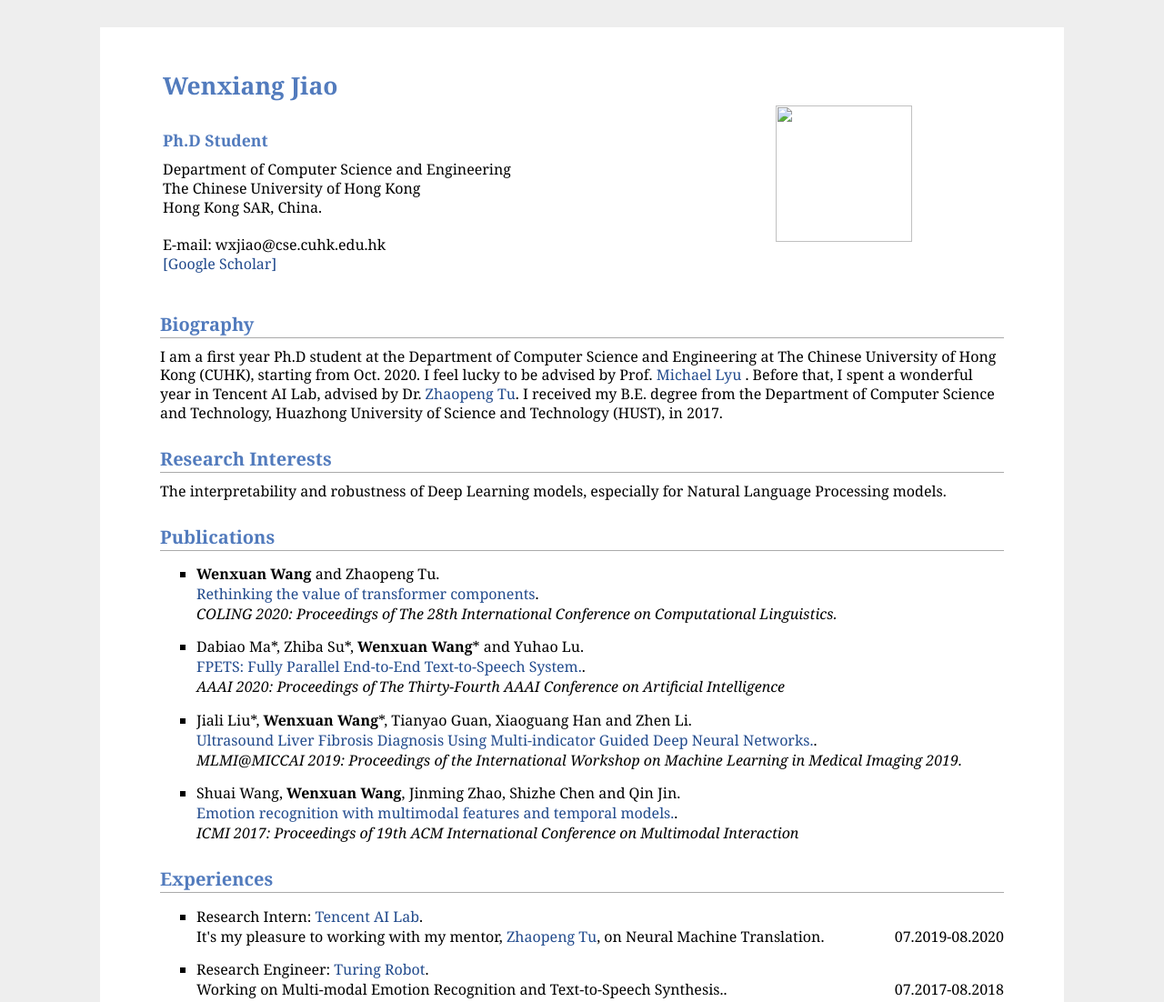
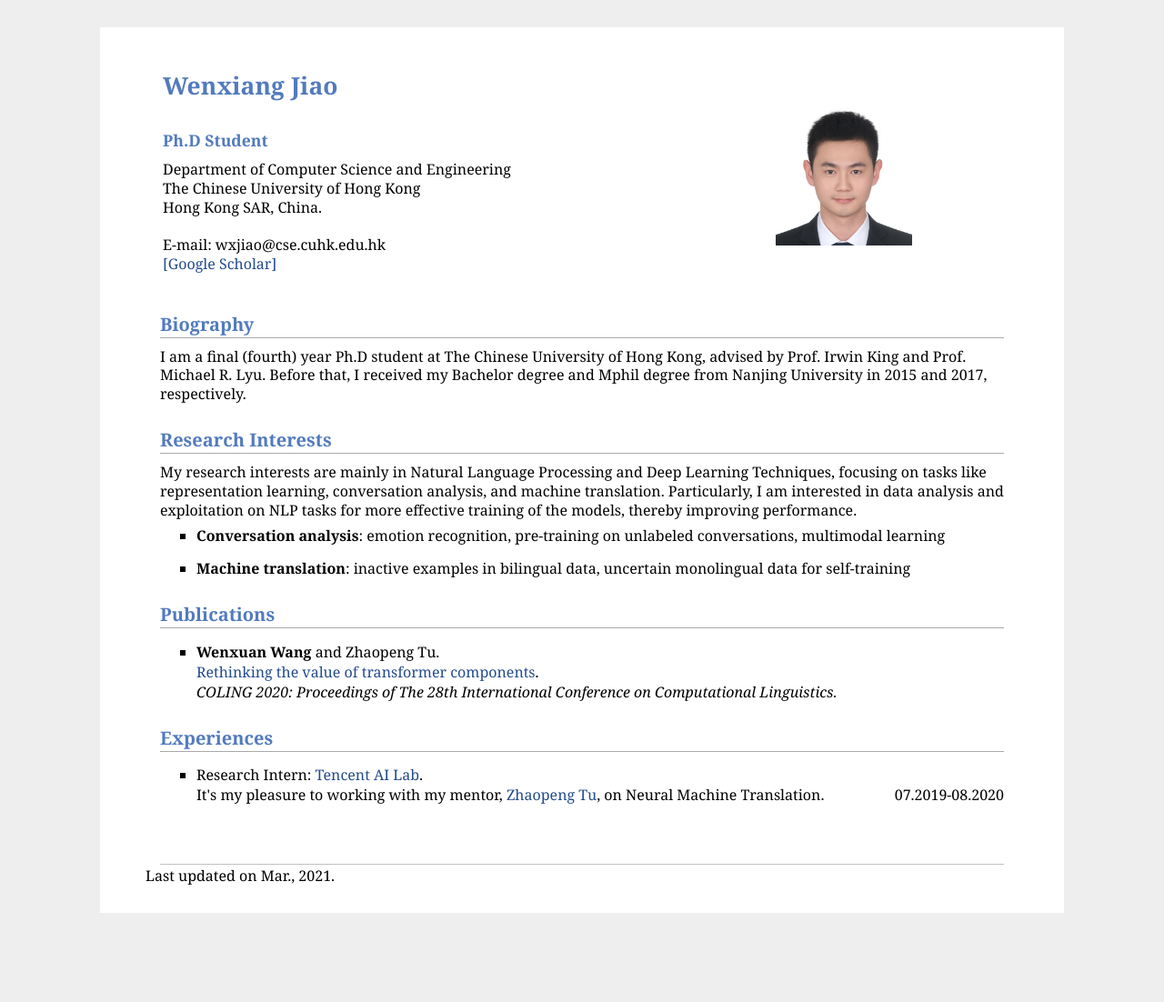
Before and after one commit to yywang16/yywang16.github.io, a plain HTML site: page index.html in a window 1280 px wide. Shown: the top 1102 px of the page at 91% size. After the commit the page ends 1034 px from the top, so only its background shows below. Drawn offline with Linux system fonts and the light colour scheme.

Commit message:
Update index.html

```diff
--- a/index.html
+++ b/index.html
@@ -24,7 +24,7 @@
 
             </td>
             <td>
-                <img src="./wwx.png" border="0" width="150">
+                <img src="./profile.jpg" border="0" width="150">
             </td>
         </tr>
     </tbody>
@@ -32,12 +32,22 @@
 
 <h2>Biography</h2>
 <p>
-    I am a first year Ph.D student at the Department of Computer Science and Engineering at The Chinese University of Hong Kong (CUHK), starting from Oct. 2020</a>. I feel lucky to be advised by Prof. <a href="https://www.cse.cuhk.edu.hk/lyu/home">Michael Lyu </a>. Before that, I spent a wonderful year in Tencent AI Lab, advised by Dr. <a href="http://www.zptu.net/"> Zhaopeng Tu</a>. I received my B.E. degree from the Department of Computer Science and Technology, Huazhong  University of Science and Technology (HUST), in 2017.
+    I am a final (fourth) year Ph.D student at The Chinese University of Hong Kong, advised by Prof. Irwin King and Prof. Michael R. Lyu. </a>
+    Before that, I received my Bachelor degree and Mphil degree from Nanjing University in 2015 and 2017, respectively.
 </p>
 
 <h2>Research Interests</h2>
 <p>
-    The interpretability and robustness of Deep Learning models, especially for Natural Language Processing models.
+    My research interests are mainly in Natural Language Processing and Deep Learning Techniques, focusing on tasks like representation learning, conversation analysis, and machine translation.
+    Particularly, I am interested in data analysis and exploitation on NLP tasks for more effective training of the models, thereby improving performance.
+    <ul>
+        <li>
+            <b>Conversation analysis</b>: emotion recognition, pre-training on unlabeled conversations, multimodal learning
+        </li>
+        <li>
+            <b>Machine translation</b>: inactive examples in bilingual data, uncertain monolingual data for self-training
+        </li>
+    </ul>
 </p>
 
 
@@ -47,21 +57,6 @@
         <b>Wenxuan Wang</b> and Zhaopeng Tu. <br>
         <a href="http://arxiv.org/abs/2005.00963">Rethinking the value of transformer components</a>. <br>
         <i>COLING 2020: Proceedings of The 28th International Conference on Computational Linguistics.</i>
-    </li>
-    <li>
-        Dabiao Ma*, Zhiba Su*, <b>Wenxuan Wang</b>* and Yuhao Lu.<br>
-        <a href="https://arxiv.org/abs/1909.00157">FPETS: Fully Parallel End-to-End Text-to-Speech System.</a>. <br>
-        <i>AAAI 2020: Proceedings of The Thirty-Fourth AAAI Conference on Artificial Intelligence </i>
-    </li>
-    <li>
-        Jiali Liu*, <b>Wenxuan Wang</b>*, Tianyao Guan, Xiaoguang Han and Zhen Li.<br>
-        <a href="https://arxiv.org/pdf/2009.04924.pdf">Ultrasound Liver Fibrosis Diagnosis Using Multi-indicator Guided Deep Neural Networks.</a>. <br>
-        <i>MLMI@MICCAI 2019: Proceedings of the International Workshop on Machine Learning in Medical Imaging 2019.</i>
-    </li>
-    <li>
-        Shuai Wang, <b>Wenxuan Wang</b>, Jinming Zhao, Shizhe Chen and Qin Jin.<br>
-        <a href="https://www.researchgate.net/profile/Jinming_Zhao3/publication/320884915_Emotion_recognition_with_multimodal_features_and_temporal_models/links/5c1f0381299bf12be393cab7/Emotion-recognition-with-multimodal-features-and-temporal-models.pdf">Emotion recognition with multimodal features and temporal models.</a>. <br>
-        <i>ICMI 2017: Proceedings of 19th ACM International Conference on Multimodal Interaction</i>
     </li>
 </ul>
 
@@ -73,11 +68,6 @@
                  Research Intern: <a href="https://ai.tencent.com/ailab/zh/index/">Tencent AI Lab</a>.  <br>
                 <div style="float:right;">07.2019-08.2020</A></div>
                  It's my pleasure to working with my mentor, <a href="http://www.zptu.net">Zhaopeng Tu</a>, on Neural Machine Translation.
-            </li>
-             <li>
-                 Research Engineer: <a href="http://www.turingapi.com/">Turing Robot</a>.  <br>
-                  <div style="float:right;">07.2017-08.2018 </A></div>
-                 Working on Multi-modal Emotion Recognition and Text-to-Speech Synthesis.</a>.
             </li>
         </ul>
     </tbody>
@@ -91,5 +81,5 @@
 
 </div>
 
-Last updated on Dec., 2020.
+Last updated on Mar., 2021.
 </body></html>
```
